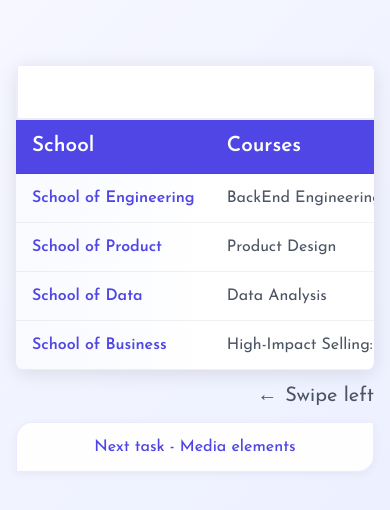
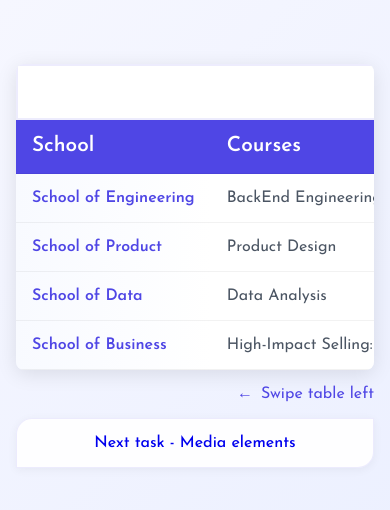
Before and after one commit to Alt-Eke/Html_AltSchool, a plain HTML site: page assignment_2/table.html in a window 390 px wide. Drawn offline with nearby package versions, Linux system fonts and the light colour scheme.

Commit message:
added swipe direction on mobile

```diff
--- a/assignment_2/table.css
+++ b/assignment_2/table.css
@@ -6,6 +6,7 @@
 
 body {
   font-family: "Josefin sans", sans-serif;
+  /* font-size: 1rem; */
   line-height: 1;
   background: linear-gradient(135deg, #f6f7ff 0%, #e9eeff 100%);
   margin: 0;
@@ -93,12 +94,13 @@ td {
 
 .swipe__left {
   display: none;
+  color: #4f46e5;
+  font-size: 1rem;
 }
 
 footer a {
   display: inline-block;
   text-decoration: none;
-  color: #4f46e5;
   font-weight: 500;
   padding: 1rem 1.5rem;
   border-radius: 1rem 0 1rem 0;
--- a/assignment_2/table.html
+++ b/assignment_2/table.html
@@ -49,7 +49,7 @@
         </tbody>
     </table>
 
-    <p class="swipe__left">Swipe left</p>
+    <p class="swipe__left">Swipe table left</p>
 
     <footer>
         <a class="desktop" href="./media.html">Click here for the next assignment - Media elements</a>
```
